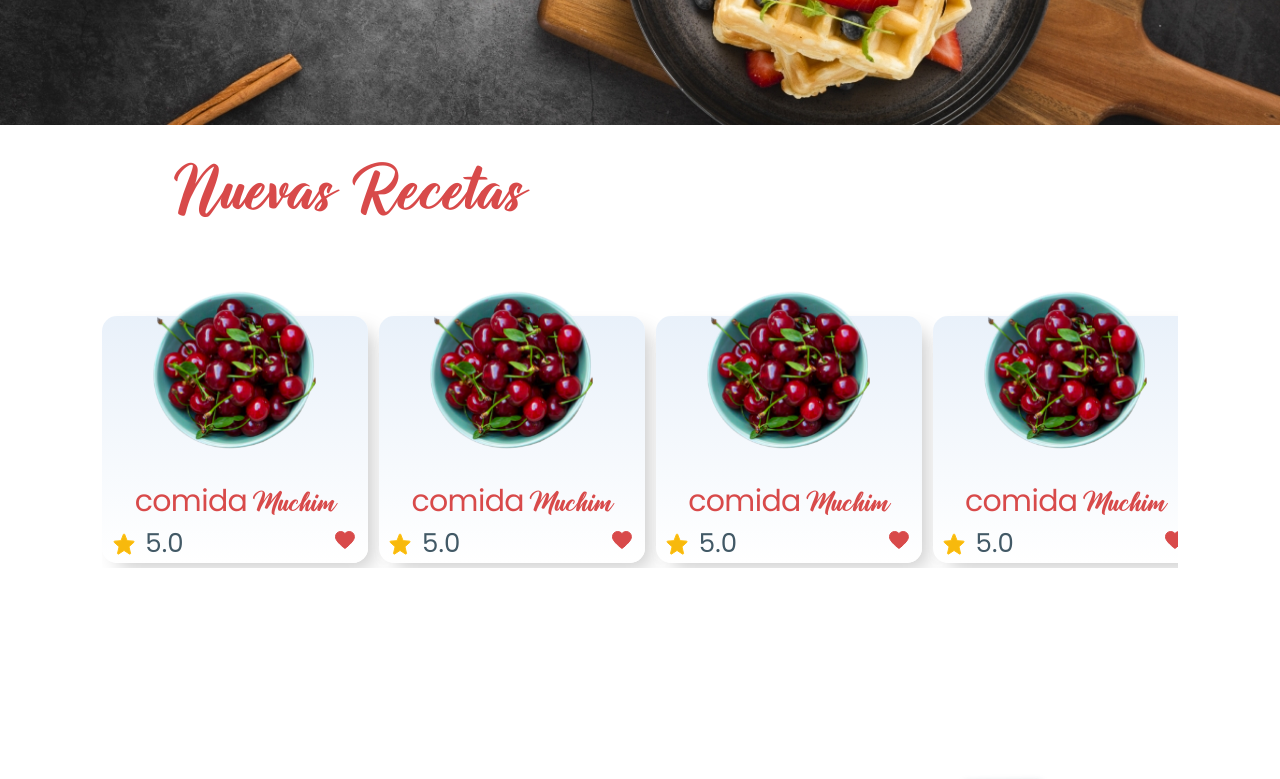
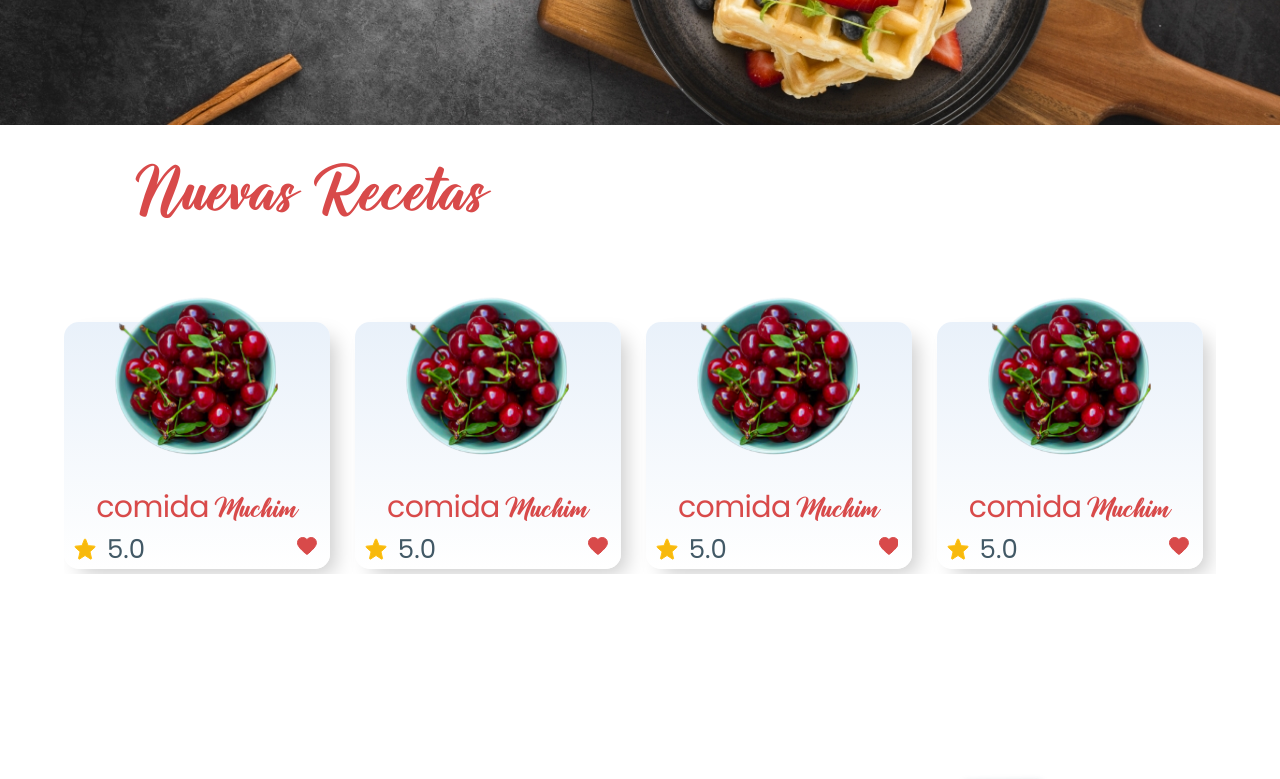
Before and after one commit to milo9402/aranda-frontend, a React (Create React App) app: page / in a window 1280 px wide. Shown: the part 360-1139 px from the top of the page. Built offline with nearby package versions, Linux system fonts and the light colour scheme.

Commit message:
chore(general): litle changes

```diff
--- a/src/styles/components/_card.scss
+++ b/src/styles/components/_card.scss
@@ -3,8 +3,6 @@
     flex-direction: column;
     justify-content: space-around;
     align-items: center;
-    top: 288px;
-    left: 508px;
     width: 266px;
     background: transparent linear-gradient(180deg, #E9F1FA 0%, #FFFFFF 100%) 0% 0% no-repeat padding-box;
     box-shadow: 10px 10px 20px -5px #cccccc;
--- a/src/styles/components/_layout.scss
+++ b/src/styles/components/_layout.scss
@@ -11,7 +11,7 @@
     main{
         display: flex;
         flex-direction: column;
-        margin: 0 8% 5% 8%;
+        margin: 0 5% 5% 5%;
         height: 640px;
         max-height: 640px;
     }
@@ -25,6 +25,8 @@
         }
         main {
             height: auto;
+            margin: 0 8% 10% 8%;
+
         }
     }
     @media screen and (max-width: $breakpoint-mobile) {
```
Also changed, not shown: src/styles/components/_carrousel.scss (+0 -14 lines).
